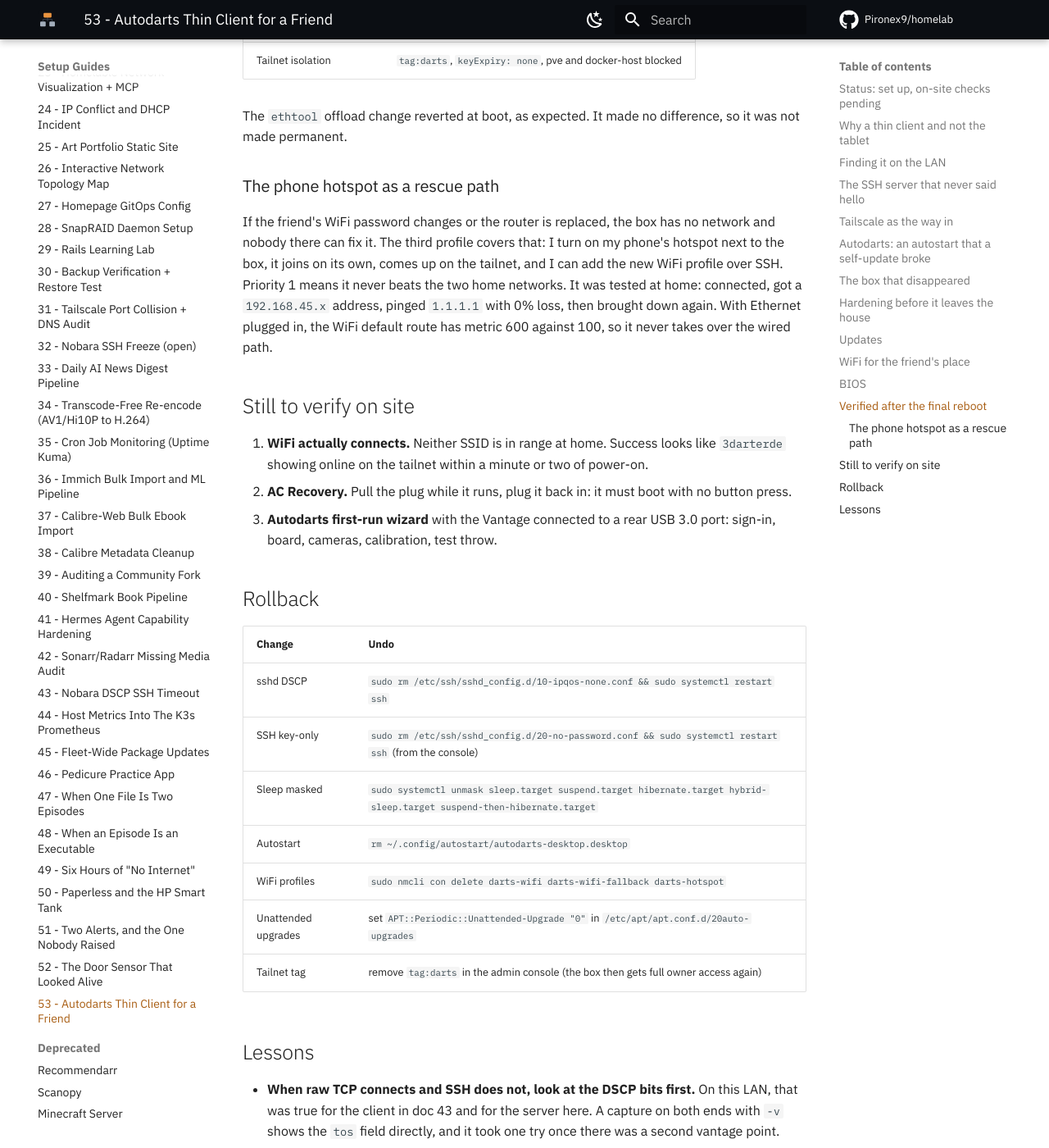
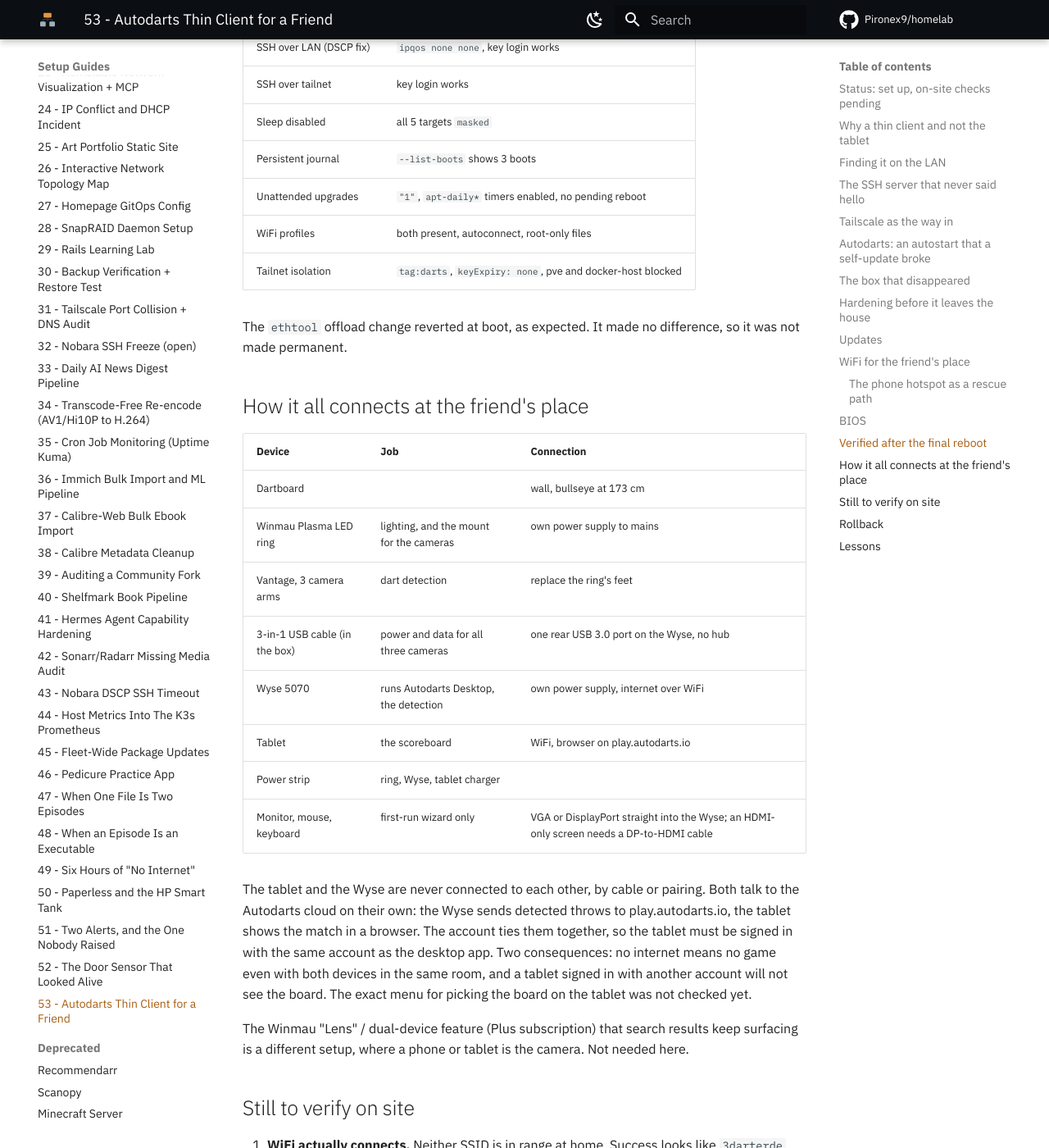
Before and after one commit to Pironex9/homelab, an MkDocs documentation site: the page built from docs/proxmox/53_Autodarts_Thin_Client_For_A_Friend.md, in a window 1280 px wide and 1400 px high, scrolled down 7772 px. Shown: the whole window at 82% size. Built offline with MkDocs 1.6.1 and Material for MkDocs 9.7.7, drawn with Linux system fonts in a browser that asks for light colours; comment, search, counter and statistics services are not loaded; some of the changed text lies outside the part shown.

Commit message:
docs(autodarts): how the board, ring, cameras, Wyse and tablet connect on site

```diff
--- a/docs/proxmox/53_Autodarts_Thin_Client_For_A_Friend.md
+++ b/docs/proxmox/53_Autodarts_Thin_Client_For_A_Friend.md
@@ -192,6 +192,10 @@
 
 **Known limitation:** NetworkManager chooses by priority only when it activates a connection. It does not switch back to a better SSID while a worse one is up. After a power cut, the box boots in about 30 seconds. If the extender is slower, the box can land on the 2-3-walls router and stay there. Autodarts traffic is small, so this should degrade the connection rather than break it. A timer that moves back to the extender when it is visible is a five-line addition, not built yet.
 
+### The phone hotspot as a rescue path
+
+If the friend's WiFi password changes or the router is replaced, the box has no network and nobody there can fix it. The third profile covers that: I turn on my phone's hotspot next to the box, it joins on its own, comes up on the tailnet, and I can add the new WiFi profile over SSH. Priority 1 means it never beats the two home networks. It was tested at home: connected, got a `192.168.45.x` address, pinged `1.1.1.1` with 0% loss, then brought down again. With Ethernet plugged in, the WiFi default route has metric 600 against 100, so it never takes over the wired path.
+
 ## BIOS
 
 - **AC Recovery = Power On:** after a power cut, the box starts without anyone touching it.
@@ -215,9 +219,22 @@
 
 The `ethtool` offload change reverted at boot, as expected. It made no difference, so it was not made permanent.
 
-### The phone hotspot as a rescue path
+## How it all connects at the friend's place
 
-If the friend's WiFi password changes or the router is replaced, the box has no network and nobody there can fix it. The third profile covers that: I turn on my phone's hotspot next to the box, it joins on its own, comes up on the tailnet, and I can add the new WiFi profile over SSH. Priority 1 means it never beats the two home networks. It was tested at home: connected, got a `192.168.45.x` address, pinged `1.1.1.1` with 0% loss, then brought down again. With Ethernet plugged in, the WiFi default route has metric 600 against 100, so it never takes over the wired path.
+| Device | Job | Connection |
+|---|---|---|
+| Dartboard | | wall, bullseye at 173 cm |
+| Winmau Plasma LED ring | lighting, and the mount for the cameras | own power supply to mains |
+| Vantage, 3 camera arms | dart detection | replace the ring's feet |
+| 3-in-1 USB cable (in the box) | power and data for all three cameras | one rear USB 3.0 port on the Wyse, no hub |
+| Wyse 5070 | runs Autodarts Desktop, the detection | own power supply, internet over WiFi |
+| Tablet | the scoreboard | WiFi, browser on play.autodarts.io |
+| Power strip | ring, Wyse, tablet charger | |
+| Monitor, mouse, keyboard | first-run wizard only | VGA or DisplayPort straight into the Wyse; an HDMI-only screen needs a DP-to-HDMI cable |
+
+The tablet and the Wyse are never connected to each other, by cable or pairing. Both talk to the Autodarts cloud on their own: the Wyse sends detected throws to play.autodarts.io, the tablet shows the match in a browser. The account ties them together, so the tablet must be signed in with the same account as the desktop app. Two consequences: no internet means no game even with both devices in the same room, and a tablet signed in with another account will not see the board. The exact menu for picking the board on the tablet was not checked yet.
+
+The Winmau "Lens" / dual-device feature (Plus subscription) that search results keep surfacing is a different setup, where a phone or tablet is the camera. Not needed here.
 
 ## Still to verify on site
 
```
